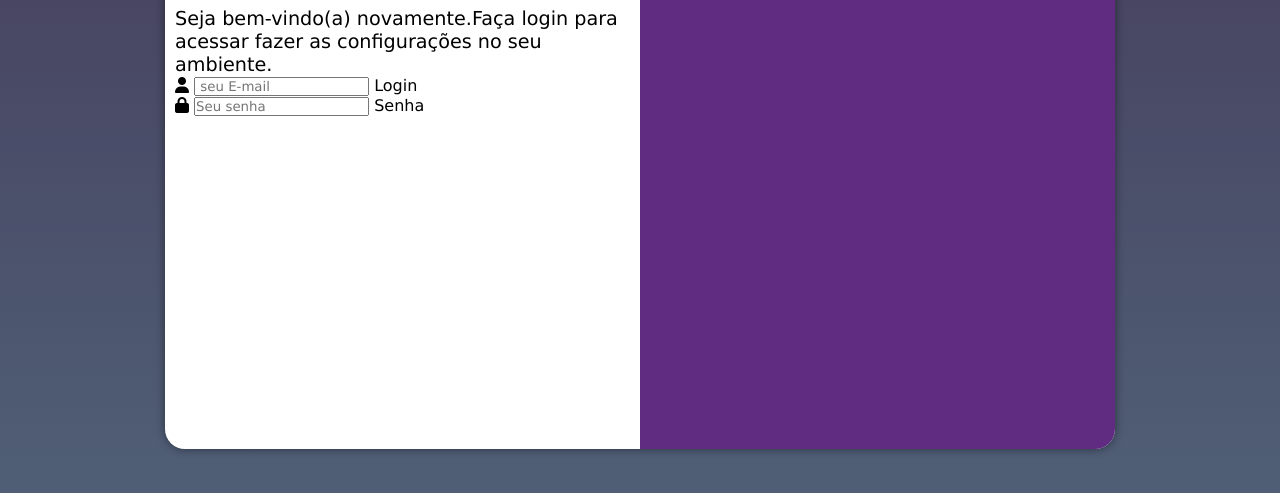
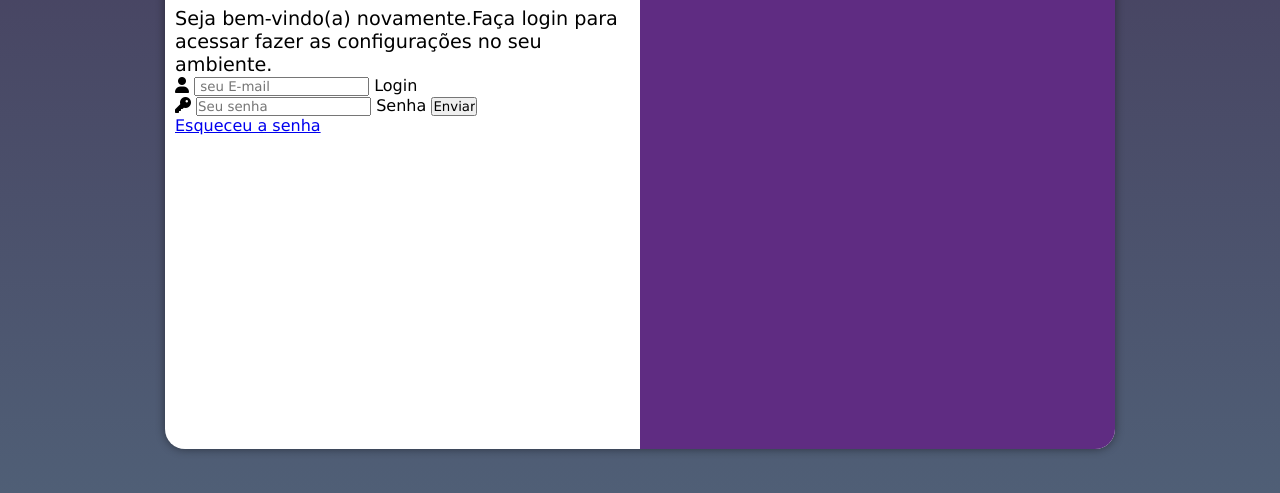
Before and after one commit to AmandaLuizaFreitas/projeto-login, a plain HTML site: page index.html in a window 1280 px wide. Shown: the part 201-694 px from the top of the page. Drawn offline with Linux system fonts and the light colour scheme.

Commit message:
atualizando

```diff
--- a/index.html
+++ b/index.html
@@ -17,19 +17,20 @@
             <div id="formulario">
             <h1>Login</h1>
             <p>Seja bem-vindo(a) novamente.Faça login para acessar fazer as configurações no seu ambiente.</p>
-            <form action="login.php" method="post">
+            <form action="login.php" method="post" autocomplete="on">
                 <div class="campo">
                     <i class="fa-solid fa-user"></i>
-                    <input type="email" name="login" id="ilogin" placeholder=" seu E-mail">
+                    <input type="email" name="login" id="ilogin" placeholder=" seu E-mail" autocomplete="email" required maxlength="30">
                     <label for="ilpgin">Login</label>
                 </div>
 
                  <div class="campo">
-                    <i class="fa-solid fa-lock"></i>
-                    <input type="password" name="sen" id="senha" placeholder="Seu senha">
+                    <i class="fa-solid fa-key"></i>
+                    <input type="password" name="sen" id="senha" placeholder="Seu senha" autocomplete="current-password" minlength="8" maxlength="20">
                     <label for="senha">Senha</label>
-
+                  <input type="button" value="Enviar">
                  </div>
+                 <a href="#">Esqueceu a senha</a>
             </form>
             </div>
         </section>
```
